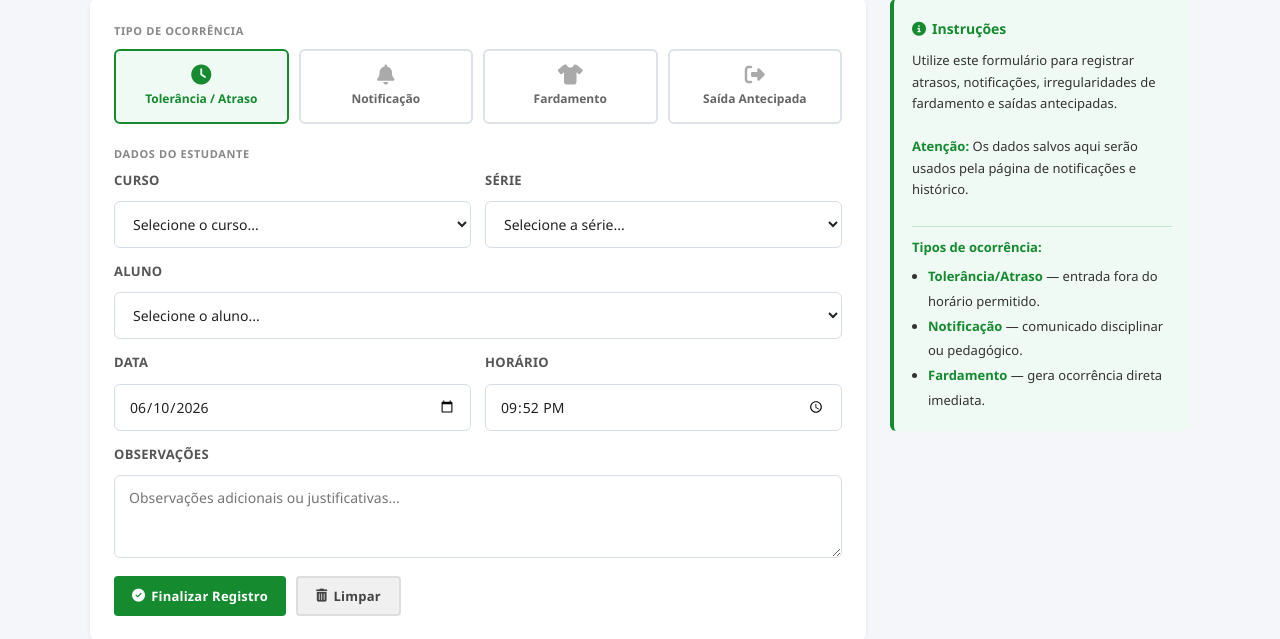
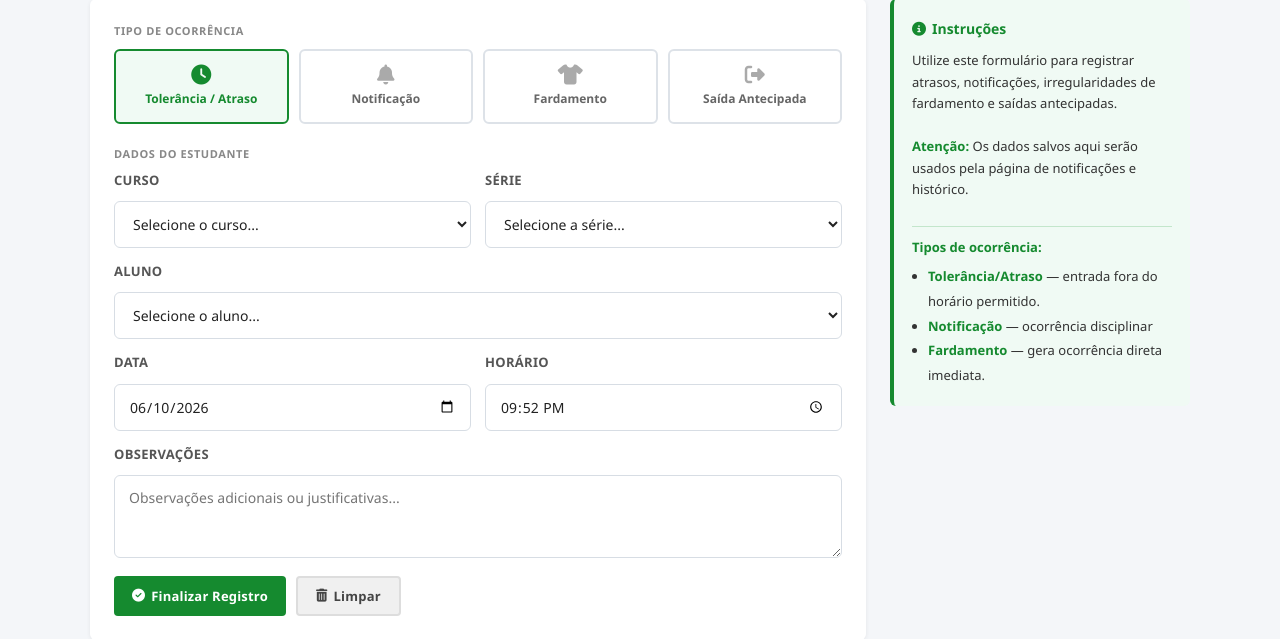
Before and after one commit to nicolasPL0/Projeto-Social-Backend, a PHP site: page /registro.php in a window 1280 px wide. Shown: the part 368-1007 px from the top of the page. Run offline with PHP 8.4, Linux system fonts and the light colour scheme; data that the repository does not hold is empty.

Commit message:
Update registro.php

```diff
--- a/registro.php
+++ b/registro.php
@@ -417,7 +417,7 @@
           <p><strong>Tipos de ocorrência:</strong></p>
           <ul style="margin-left:16px;margin-top:6px;line-height:1.9;">
             <li><strong>Tolerância/Atraso</strong> — entrada fora do horário permitido.</li>
-            <li><strong>Notificação</strong> — comunicado disciplinar ou pedagógico.</li>
+            <li><strong>Notificação</strong> — ocorrência disciplinar</li>
             <li><strong>Fardamento</strong> — gera ocorrência direta imediata.</li>
           </ul>
         </div>
```
